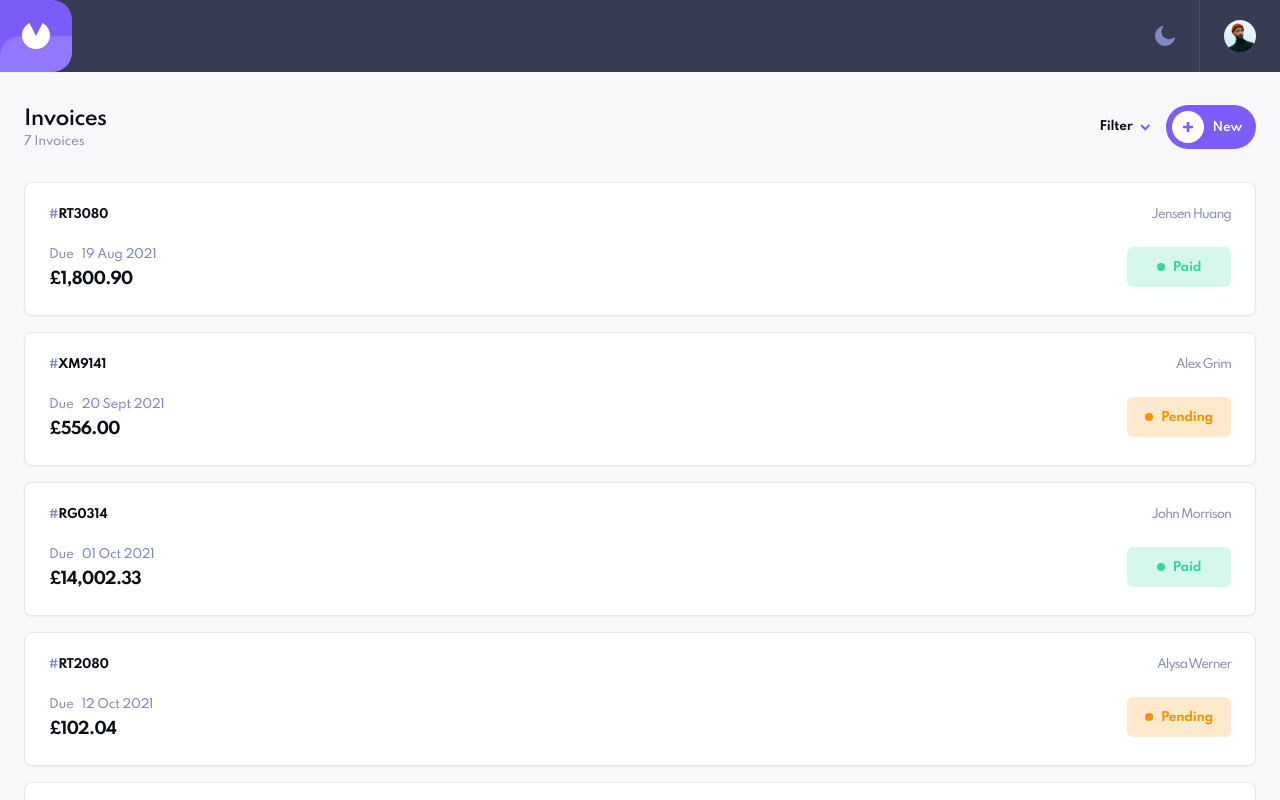
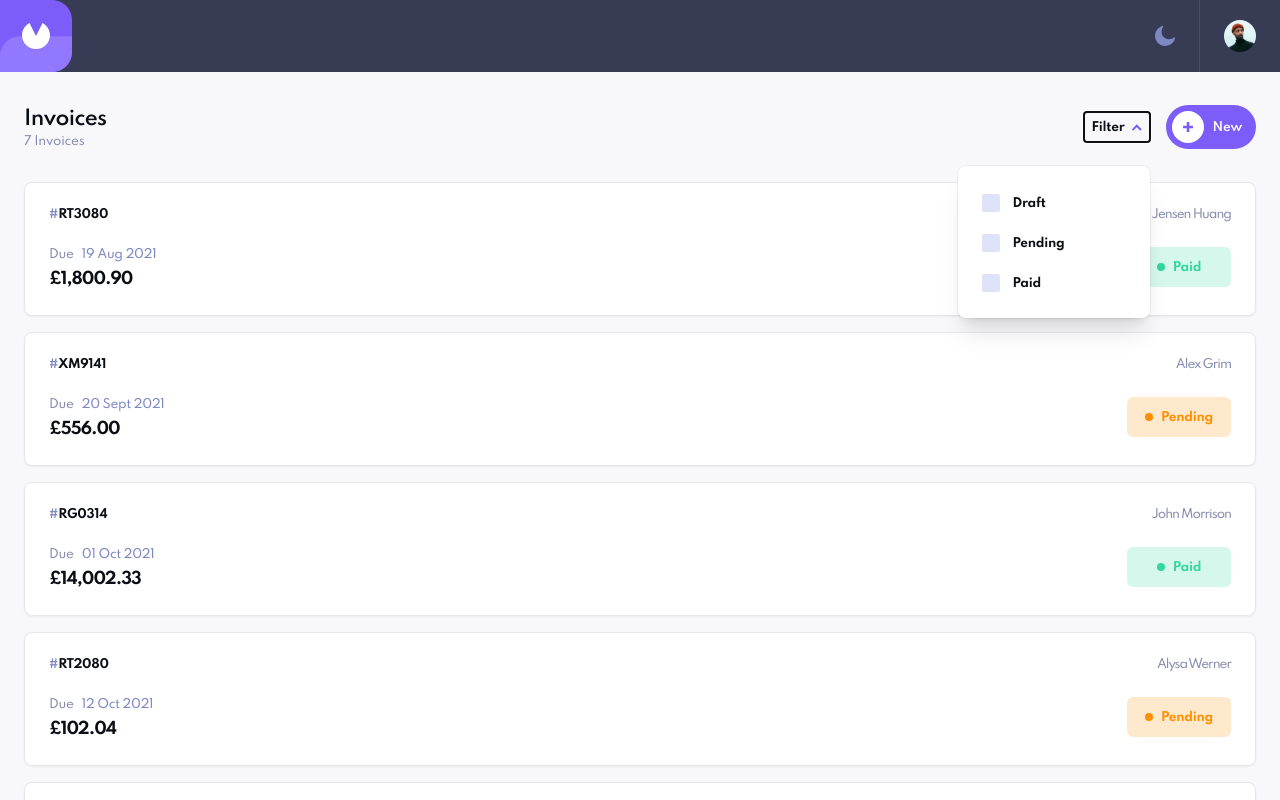
Before and after one commit to kristjanv001/invoice-app, a Next.js app: page / in a window 1280 px wide. Both pictures are taken after a click on the button "Filter". Shown: the top 800 px of the page. Built offline with nearby package versions, Linux system fonts and the light colour scheme.

Commit message:
filter menu btn component. chevron rotates, custom checkbox styling

```diff
--- a/app/components/InvoicesHeader.tsx
+++ b/app/components/InvoicesHeader.tsx
@@ -1,4 +1,7 @@
+"use client";
 import { Button } from "./Button"
+import { Menu, Popover } from '@headlessui/react'
+import { useState } from "react";
 
 
 function NewInvoiceBtn() {
@@ -16,14 +19,76 @@ function NewInvoiceBtn() {
   )
 }
 
+interface FilterCheckBoxProps {
+  filterBy: "Draft" | "Pending" | "Paid"
+}
+function FilterCheckBox({filterBy}: FilterCheckBoxProps) {
+  const [checked, setChecked] = useState(false);
+
+  function handleCheckBoxChange(e: any) {
+    console.log(e);
+
+    setChecked(!checked);
+  }
+
+  return (
+    <div className="mb-4 last:mb-0">
+      <input
+        className="
+          bg-stoic_white border-transparent hover:border-forgotten_purple
+          text-venetian_nights focus:ring-forgotten_purple
+          mr-3 rounded-sm cursor-pointer p-2 duration-200"
+        type="checkbox"
+        id={filterBy}
+        name={filterBy}
+        onChange={handleCheckBoxChange}
+        checked={checked}
+      />
+      <label
+        className="text-xs mt-0.5 font-bold tracking-[-0.25px]"
+        htmlFor={filterBy}>
+          {filterBy}
+      </label>
+    </div>
+  )
+}
+
 function FilterInvoicesBtn() {
+  const [isRotated, setIsRotated] = useState(false);
+
   return (
-    <button className="flex justify-center items-center">
-      <span className="font-bold text-xs leading-4 tracking-[-0.25px] mr-2">Filter</span>
-      <svg xmlns="http://www.w3.org/2000/svg" width="10" height="7" viewBox="0 0 10 7" fill="none">
-        <path d="M1 1L5.2279 5.2279L9.4558 1" stroke="#7C5DFA" strokeWidth="2"/>
-      </svg>
-    </button>
+    <>
+      <Popover as="div" className="relative inline-block text-left">
+        <Popover.Button
+          onClick={() => setIsRotated(!isRotated)}
+          className="flex justify-center items-center px-2 py-2"
+        >
+          <span className="font-bold text-xs leading-none mt-0.5 tracking-[-0.25px] mr-2">
+            Filter
+          </span>
+          <svg
+            className={`${isRotated && "rotate-180"} duration-200`}
+            xmlns="http://www.w3.org/2000/svg"
+            width="10"
+            height="7"
+            viewBox="0 0 10 7"
+            fill="none"
+          >
+            <path d="M1 1L5.2279 5.2279L9.4558 1" stroke="#7C5DFA" strokeWidth="2"/>
+          </svg>
+        </Popover.Button>
+        <Popover.Panel className="absolute right-0 mt-6 min-w-full w-48 origin-top-right
+            rounded-lg bg-white
+            shadow-xl ring-1 ring-black/5 focus:outline-none
+            flex flex-col p-6">
+          <div className="flex flex-col content-center">
+            <FilterCheckBox filterBy="Draft" />
+            <FilterCheckBox filterBy="Pending" />
+            <FilterCheckBox filterBy="Paid" />
+          </div>
+        </Popover.Panel>
+      </Popover>
+    </>
   )
 }
 
@@ -31,8 +96,13 @@ export function InvoicesHeader() {
   return (
     <div className="h-full flex justify-between mb-8">
       <div className="flex flex-col">
-        <h1 className="text-xl font-semibold leading-normal tracking-[-0.625px]">Invoices</h1>
-        <span className="text-purple_impression text-xs font-medium leading-4 tracking-[-0.25px]">7 Invoices</span>
+        <h1 className="text-xl font-semibold leading-normal tracking-[-0.625px]">
+          Invoices
+        </h1>
+        <span
+          className="text-purple_impression text-xs font-medium leading-4 tracking-[-0.25px]">
+            7 Invoices
+        </span>
       </div>
       <div className="flex items-center justify-center">
         <FilterInvoicesBtn />
--- a/app/components/InvoicesView.tsx
+++ b/app/components/InvoicesView.tsx
@@ -1,8 +1,7 @@
 import { promises as fs } from 'fs';
-
 import { InvoicesHeader } from "./InvoicesHeader"
 import { InvoicesList } from "./InvoicesList";
-import { Invoice } from "../interfaces/invoice";
+
 
 async function getLocalData(path: string) {
   const file = await fs.readFile(process.cwd() + path, 'utf8');
--- a/package.json
+++ b/package.json
@@ -9,6 +9,8 @@
     "lint": "next lint"
   },
   "dependencies": {
+    "@headlessui/react": "^1.7.17",
+    "@tailwindcss/forms": "^0.5.6",
     "class-variance-authority": "^0.7.0",
     "next": "13.5.6",
     "react": "^18",
--- a/tailwind.config.ts
+++ b/tailwind.config.ts
@@ -38,6 +38,8 @@ const config: Config = {
       }
     },
   },
-  plugins: [],
+  plugins: [
+    require('@tailwindcss/forms'),
+  ],
 }
 export default config
```
Also changed, not shown: 1 other file (tests, documents, lock files or other folders).
